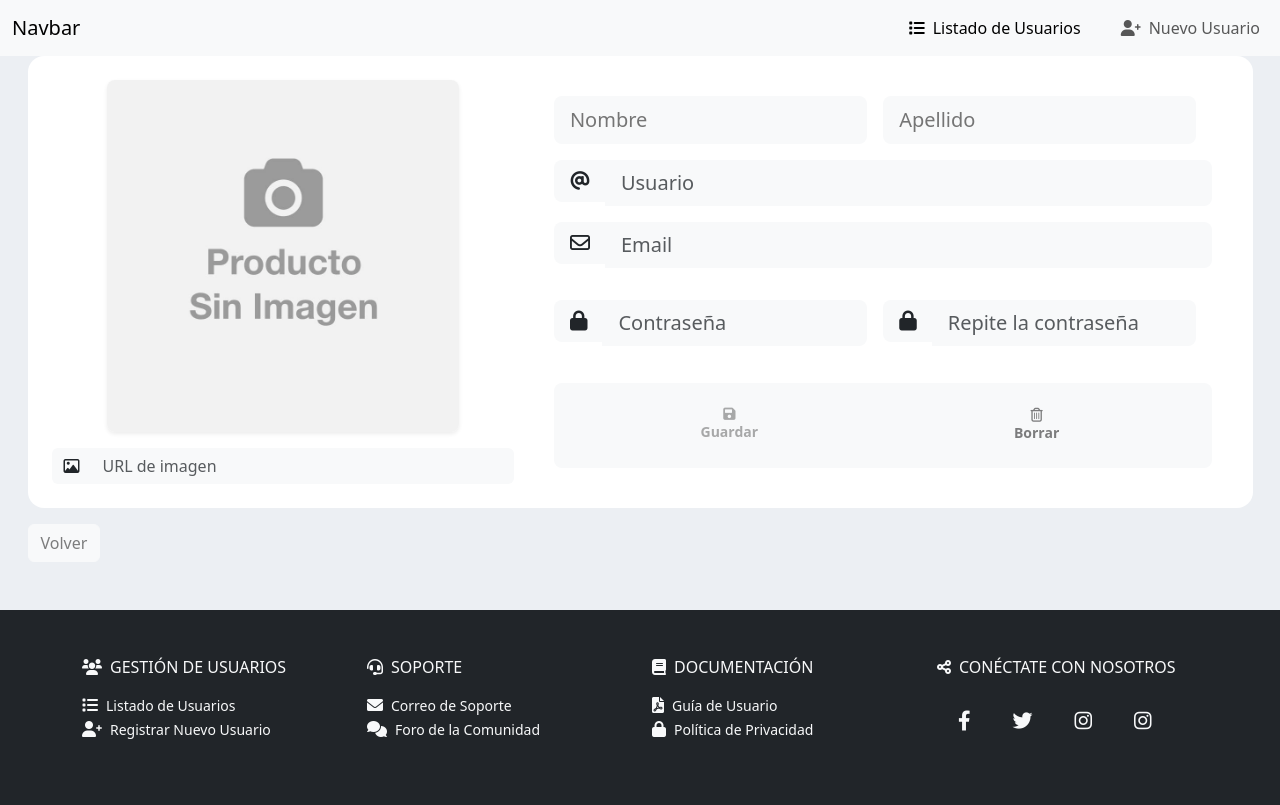
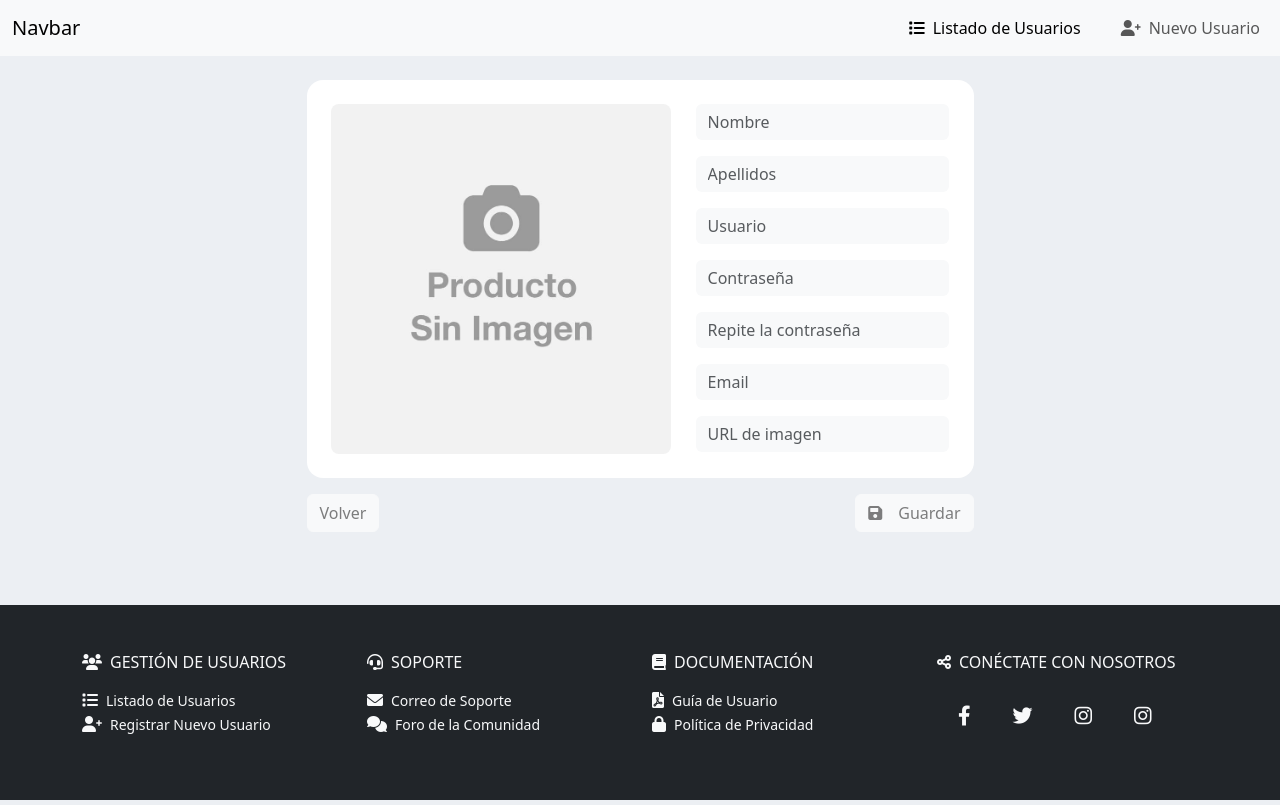
Before and after one commit to sergicente/Actividad_4, an Angular app: page /newuser in a window 1280 px wide. Built offline with nearby package versions, Linux system fonts and the light colour scheme.

Commit message:
reactive forms para añadir usuario

```diff
--- a/src/app/pages/new-user/new-user.component.css
+++ b/src/app/pages/new-user/new-user.component.css
@@ -1,14 +1,17 @@
 .user-img {
-    width: 352px; /* Ancho fijo */
-    height: 352px; /* Alto fijo */
-    object-fit: cover; /* Mantiene la proporción y recorta si es necesario */
-    border-radius: 15px; /* Mantiene las esquinas redondeadas */
+    max-width: 340px;
+    max-height: 350px;
+    object-fit: cover;
+    width: 340px!important;
+    height: 350px!important;
 }
 
-.input-group-lg .input-group-text {
-    height: calc(2.5rem + 2px); /* Igual al tamaño de .form-control-lg */
-    font-size: 1.25rem; /* Asegura que el ícono tenga buen tamaño */
-    display: flex;
-    align-items: center;
-    justify-content: center;
+.alert-fixed {
+    position: fixed;
+    top: 50px;
+    left: 50%;
+    transform: translateX(-50%);
+    width: 90%; /* Ajusta el ancho para que no sea muy grande */
+    max-width: 400px; /* Máximo ancho */
+    z-index: 1000; /* Asegura que esté por encima de otros elementos */
 }
--- a/src/app/pages/new-user/new-user.component.html
+++ b/src/app/pages/new-user/new-user.component.html
@@ -1,149 +1,126 @@
-<section class="main-content d-flex align-items-center justify-content-center">
+<section class="container-fluid main-content d-flex align-items-center justify-content-center">
+
     <div>
         <form [formGroup]="modelForm" (ngSubmit)="guardar()">
-            <div class="card rounded-4 border-0 w-100">
+
+            @if (mostrarAlertErrores()) {
+            <div class="alert alert-danger small p-3 mt-4 alert-fixed">
+                <ul class="mb-0 ps-3" style="list-style: none;">
+                    @if (checkControl('first_name', 'required')) {
+                    <li>El <strong>nombre</strong> es obligatorio.</li>
+                    }
+                    @if (checkControl('first_name', 'minlength')) {
+                    <li>El <strong>nombre</strong> debe tener al menos 3 caracteres.</li>
+                    }
+                    @if (checkControl('last_name', 'required')) {
+                    <li>El <strong>apellido</strong> es obligatorio.</li>
+                    }
+                    @if (checkControl('last_name', 'minlength')) {
+                    <li>El <strong>apellido</strong> debe tener al menos 3 caracteres.</li>
+                    }
+                    @if (checkControl('username', 'required')) {
+                    <li>El <strong>username</strong> es obligatorio.</li>
+                    }
+                    @if (checkControl('username', 'minlength')) {
+                    <li>El <strong>username</strong> debe tener al menos 3 caracteres.</li>
+                    }
+                    @if (checkControl('email', 'required')) {
+                    <li>El <strong>email</strong> es obligatorio.</li>
+                    }
+                    @if (checkControl('email', 'email')) {
+                    <li>El <strong>email</strong> debe ser válido.</li>
+                    }
+                    @if (checkControl('password', 'required')) {
+                    <li>La <strong>contraseña</strong> es obligatoria.</li>
+                    }
+                    @if (checkControl('password', 'minlength')) {
+                    <li>La <strong>contraseña</strong> debe tener al menos 6 caracteres.</li>
+                    }
+                    @if (checkControl('confirm_password', 'required')) {
+                    <li>Debe repetir la <strong>contraseña</strong>.</li>
+                    }
+                    @if (modelForm.errors?.['mustMatch'] && modelForm.get('confirm_password')?.touched) {
+                    <li>Las <strong>contraseñas</strong> no coinciden.</li>
+                    }
+                    @if (checkControl('image', 'required')) {
+                    <li>Introducir una <strong>imagen</strong> es obligatorio.</li>
+                    }
+                    @if (checkControl('image', 'pattern')) {
+                    <li>El enlace de la <strong>imagen</strong> debe ser válido.</li>
+                    }
+                </ul>
+            </div>
+            }
+
+            <div class="bg-white rounded-4 border-0 w-100">
+
                 <div class="row g-0">
-                    <!-- Imagen del usuario -->
-                    <div class="col-md-5 d-flex flex-column align-items-center justify-content-center p-4">
-                        <img [src]="modelForm.get('image')?.value || 'sin_imagen.jpg'"
-                            class="img-fluid shadow-sm rounded-3 user-img">
-
-                        <!-- Input de URL de imagen -->
-                        <div class="input-group mt-3 w-100">
-                            <span class="input-group-text bg-light border-0">
-                                <i class="fa-regular fa-image"></i>
-                            </span>
-                            <input type="text" class="form-control bg-light border-0"
-                                placeholder="URL de imagen" formControlName="image">
-                        </div>
-                        @if (checkControl('image', 'required')) {
-                            <div class="text-danger small">Introducir una imagen es obligatorio.</div>
-                        }
-                        @if (checkControl('image', 'pattern')) {
-                            <div class="text-danger small">El enlace debe ser válido.</div>
-                        }
+                    <!-- columna izquierda -->
+                    <div class="col-md-7 d-flex flex-column align-items-center justify-content-center border-0 p-4">
+                        <img
+                            [src]="(modelForm.get('image')?.valid ? modelForm.get('image')?.value : 'sin_imagen.jpg')"
+                            class="img-fluid rounded-3 user-img">
                     </div>
 
-                    <!-- Formulario -->
-                    <div class="col-md-7 p-4 ps-0 d-flex flex-column">
-                        <div class="card-body d-flex flex-column text-center text-md-start flex-grow-1">
+                    <!-- columna derecha -->
+                    <div class="col-md-5 p-4 ps-0 d-flex flex-column">
+                        <div class="d-flex flex-column text-center text-md-start flex-grow-1">
 
-                            <!-- Nombre y Apellido en la misma línea -->
-                            <div class="row g-3 w-100">
-                                <div class="col-md-6">
-                                    <input type="text" class="form-control-lg bg-light border-0 w-100"
-                                        placeholder="Nombre" formControlName="first_name">
-                                    @if (checkControl('first_name', 'required')) {
-                                        <div class="text-danger small">El nombre es obligatorio.</div>
-                                    }
-                                    @if (checkControl('first_name', 'minlength')) {
-                                        <div class="text-danger small">Debe tener al menos 3 caracteres.</div>
-                                    }
-                                </div>
+                            <!-- Nombre -->
+                            <input type="text" class="form-control bg-light border-0" placeholder="Nombre"
+                                formControlName="first_name"
+                                [class.is-invalid]="modelForm.get('first_name')?.invalid && modelForm.get('first_name')?.touched">
 
-                                <div class="col-md-6">
-                                    <input type="text" class="form-control-lg bg-light border-0 w-100"
-                                        placeholder="Apellido" formControlName="last_name">
-                                    @if (checkControl('last_name', 'required')) {
-                                        <div class="text-danger small">El apellido es obligatorio.</div>
-                                    }
-                                    @if (checkControl('last_name', 'minlength')) {
-                                        <div class="text-danger small">Debe tener al menos 3 caracteres.</div>
-                                    }
-                                </div>
-                            </div>
+                            <!-- Apellido -->
+                            <input type="text" class="form-control bg-light border-0 mt-3" placeholder="Apellidos"
+                                formControlName="last_name"
+                                [class.is-invalid]="modelForm.get('last_name')?.invalid && modelForm.get('last_name')?.touched">
 
                             <!-- Username -->
-                            <div class="mt-3 w-100">
-                                <div class="input-group input-group-lg w-100">
-                                    <span class="input-group-text bg-light border-0">
-                                        <i class="fa-solid fa-at"></i>
-                                    </span>
-                                    <input type="text" class="form-control bg-light border-0"
-                                        placeholder="Usuario" formControlName="username">
-                                </div>
-                                @if (checkControl('username', 'required')) {
-                                    <div class="text-danger small">El username es obligatorio.</div>
-                                }
-                                @if (checkControl('username', 'minlength')) {
-                                    <div class="text-danger small">Debe tener al menos 3 caracteres.</div>
-                                }
-                            </div>
+                            <input type="text" class="form-control bg-light border-0 mt-3" placeholder="Usuario"
+                                formControlName="username"
+                                [class.is-invalid]="modelForm.get('username')?.invalid && modelForm.get('username')?.touched">
 
-                            <!-- Email con Icono -->
-                            <div class="mt-3 w-100">
-                                <div class="input-group input-group-lg w-100">
-                                    <span class="input-group-text bg-light border-0">
-                                        <i class="fa-regular fa-envelope"></i>
-                                    </span>
-                                    <input type="email" class="form-control bg-light border-0"
-                                        placeholder="Email" formControlName="email">
-                                </div>
-                                @if (checkControl('email', 'required')) {
-                                    <div class="text-danger small">El email es obligatorio.</div>
-                                }
-                                @if (checkControl('email', 'email')) {
-                                    <div class="text-danger small">El email debe ser válido.</div>
-                                }
-                            </div>
+                            <!-- Password -->
+                            <input type="password" class="form-control bg-light border-0 mt-3" placeholder="Contraseña"
+                                formControlName="password"
+                                [class.is-invalid]="modelForm.get('password')?.invalid && modelForm.get('password')?.touched">
 
-                            <!-- Password y Repite Password en la misma línea -->
-                            <div class="row g-3 mt-3 w-100">
-                                <div class="col-md-6">
-                                    <div class="input-group input-group-lg w-100">
-                                        <span class="input-group-text bg-light border-0">
-                                            <i class="fa-solid fa-lock"></i>
-                                        </span>
-                                        <input type="password" class="form-control bg-light border-0"
-                                            placeholder="Contraseña" formControlName="password">
-                                    </div>
-                                    @if (checkControl('password', 'required')) {
-                                        <div class="text-danger small">La contraseña es obligatoria.</div>
-                                    }
-                                    @if (checkControl('password', 'minlength')) {
-                                        <div class="text-danger small">Debe tener al menos 6 caracteres.</div>
-                                    }
-                                </div>
+                            <!-- Repite Password -->
+                            <input type="password" class="form-control bg-light border-0 mt-3"
+                                placeholder="Repite la contraseña" formControlName="confirm_password"
+                                [class.is-invalid]="(modelForm.get('confirm_password')?.invalid && modelForm.get('confirm_password')?.touched) || modelForm.errors?.['mustMatch']">
 
-                                <div class="col-md-6">
-                                    <div class="input-group input-group-lg w-100">
-                                        <span class="input-group-text bg-light border-0">
-                                            <i class="fa-solid fa-lock"></i>
-                                        </span>
-                                        <input type="password" class="form-control bg-light border-0"
-                                            placeholder="Repite la contraseña" formControlName="confirm_password">
-                                    </div>
+                            <!-- Email -->
+                            <input type="email" class="form-control bg-light border-0 mt-3" placeholder="Email"
+                                formControlName="email"
+                                [class.is-invalid]="modelForm.get('email')?.invalid && modelForm.get('email')?.touched">
 
-                                </div>
-                            </div>
-                            @if (checkControl('confirm_password', 'required')) {
-                                <div class="text-danger small">Debe repetir la contraseña.</div>
-                            }
-                            @if (modelForm.errors?.['mustMatch'] && modelForm.get('confirm_password')?.touched) {
-                                <div class="text-danger small">Las contraseñas no coinciden.</div>
-                            }
-                            <!-- Contenedor de botones -->
-                            <div class="d-flex justify-content-around gap-1 mt-auto bg-light rounded-3 p-4 w-100">
-                                <button type="submit"
-                                    class="btn btn-sm d-flex flex-column align-items-center text-black-50 p-0 w-100 border-0 "
-                                    [disabled]="modelForm.invalid">
-                                    <i class="fa-solid fa-floppy-disk"></i>
-                                    <span class="fw-bold text-black-50">Guardar</span>
-                                </button>
-
-                                <button type="button"
-                                    class="btn btn-sm d-flex flex-column align-items-center text-black-50 p-0 w-100"
-                                    (click)="eliminar()">
-                                    <i class="fa-regular fa-trash-can"></i>
-                                    <span class="fw-bold text-black-50">Borrar</span>
-                                </button>
-                            </div>
-
+                            <!-- Imagen -->
+                            <input type="text" class="form-control bg-light border-0 mt-3" placeholder="URL de imagen"
+                                formControlName="image"
+                                [class.is-invalid]="modelForm.get('image')?.invalid && modelForm.get('image')?.touched">
                         </div>
                     </div>
                 </div>
+
+
+
+
+
             </div>
+
+
+
+            <div class="d-flex justify-content-between">
+                <button [routerLink]="['/home']" class="btn btn-light text-black-50 fs-6 mt-3">Volver</button>
+                <button type="submit" class="btn btn-light text-black-50 fs-6 mt-3">
+                    <i class="fa-solid fa-floppy-disk me-3"></i>
+                    <span class="">Guardar</span>
+                </button>
+            </div>
+
+
         </form>
-        <button [routerLink]="['/home']" class="btn btn-light text-black-50 fs-6 mt-3">Volver</button>
     </div>
 </section>
--- a/src/app/pages/new-user/new-user.component.ts
+++ b/src/app/pages/new-user/new-user.component.ts
@@ -1,6 +1,6 @@
-import { Component } from '@angular/core';
+import { Component, inject } from '@angular/core';
 import { AbstractControl, FormControl, FormGroup, ReactiveFormsModule, ValidationErrors, Validators } from '@angular/forms';
-import { RouterLink } from '@angular/router';
+import { Router, RouterLink } from '@angular/router';
 
 @Component({
   selector: 'app-new-user',
@@ -11,8 +11,9 @@ import { RouterLink } from '@angular/router';
 })
 export class NewUserComponent {
 
-
+  submitted = false; // Se activa cuando el usuario presiona el botón "Guardar"
   modelForm: FormGroup;
+  router = inject(Router);
 
   // Constructor donde se inicializa el formulario reactivo y definimos las validaciones de los campos.
   constructor() {
@@ -26,32 +27,38 @@ export class NewUserComponent {
         Validators.pattern(/^(https?:\/\/)?([\w\-]+(\.[\w\-]+)+)([\/\w\-._~:?#[\]@!$&'()*+,;=]*)?$/)
       ]),
       password: new FormControl(null, [Validators.required, Validators.minLength(6)]),
-      confirm_password: new FormControl(null, [Validators.required])
-    }, { validators: this.passwordsMatch });
+      confirm_password: new FormControl(null, [Validators.required, Validators.minLength(6)])
+    }, { validators: this.passwordsMatch, updateOn: 'blur' });
   }
 
   // Método para comprobar si un campo tiene un error
-  checkControl(formControlName: string, validador: string): boolean | undefined{
+  checkControl(formControlName: string, validador: string): boolean | undefined {
     return this.modelForm.get(formControlName)?.hasError(validador) && this.modelForm.get(formControlName)?.touched;
   }
 
-  // Validación simple dentro del mismo componente
-  passwordsMatch(group: AbstractControl): ValidationErrors | null {
-    const password = group.get('password')?.value;
-    const confirmPassword = group.get('confirm_password')?.value;
-    return password === confirmPassword ? null : { mustMatch: true };
-  }
+// Validación para comprobar si las contraseñas coinciden
+passwordsMatch(group: AbstractControl): ValidationErrors | null {
+  const password = group.get('password')?.value || '';
+  const confirmPassword = group.get('confirm_password')?.value || '';
+  return password && confirmPassword && password !== confirmPassword ? { mustMatch: true } : null;
+}
 
-  eliminar() {
-    this.modelForm.reset();}
-
-
-guardar() {
-throw new Error('Method not implemented.');
+mostrarAlertErrores(): boolean {
+  return Object.keys(this.modelForm.controls).some(campo => {
+    const control = this.modelForm.get(campo);
+    return control?.invalid && (control.dirty || control.touched);
+  }) || (this.modelForm.errors?.['mustMatch'] && this.modelForm.get('confirm_password')?.touched);
 }
 
 
+  guardar() {
+    this.submitted = true; // Activa el estado de "intentado enviar"
+    this.modelForm.markAllAsTouched();
 
-
+    if (this.modelForm.invalid) {
+      return;
+    }
+    this.router.navigate(['/home']);
+  }
 
 }
--- a/src/app/pages/user/user.component.html
+++ b/src/app/pages/user/user.component.html
@@ -1,4 +1,4 @@
-<section class="main-content d-flex align-items-center justify-content-center">
+<section class="container main-content d-flex align-items-center justify-content-center">
     <div>
         <div class="card rounded-4 border-0 w-100">
             <div class="row g-0">
```
Also changed, not shown: src/styles.css (line endings or trailing spaces).
